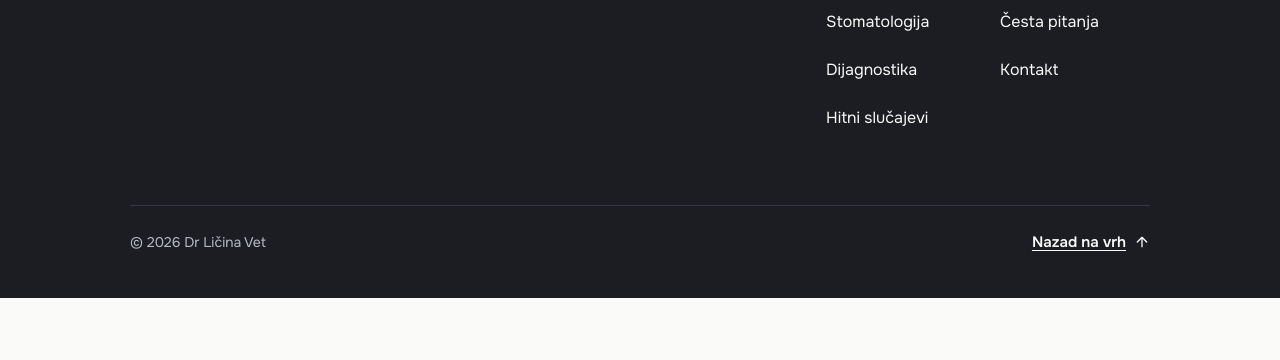
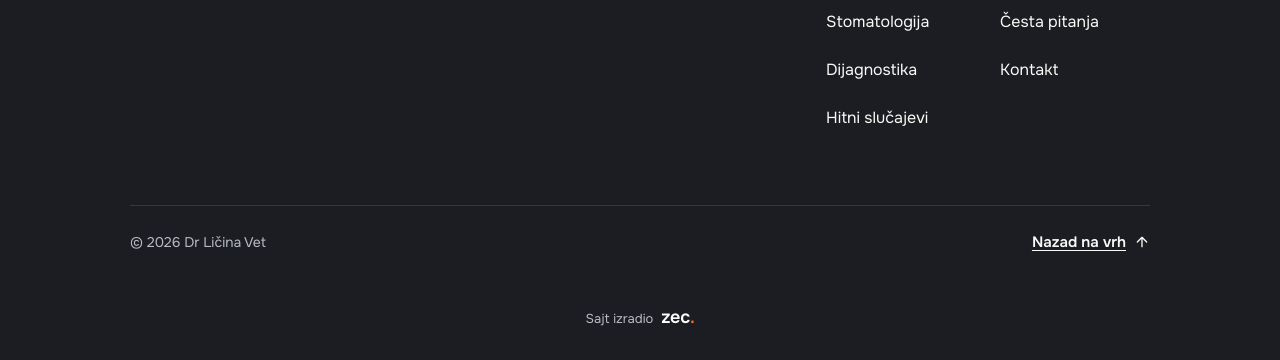
Before and after one commit to cze45/licina-vet, a plain HTML site: page index.html in a window 1280 px wide. Shown: the part 5593-5953 px from the top of the page. Before the commit the page ends 5891 px from the top, so only its background shows below. Drawn offline with nearby package versions, Linux system fonts and the light colour scheme.

Commit message:
Futer: potpis izrade sajta
Co-Authored-By: Claude Opus 5.5 <noreply@anthropic.com>

```diff
--- a/index.html
+++ b/index.html
@@ -326,6 +326,7 @@
         <p>© 2026 Dr Ličina Vet</p>
         <a href="#top" class="ftr__top-link">Nazad na vrh<svg width="16" height="16" viewBox="0 0 24 24" aria-hidden="true"><path d="M12 19V5M5 12l7-7 7 7"/></svg></a>
       </div>
+      <p class="ftr__credit">Sajt izradio <span class="zec" translate="no">zec<span>.</span></span></p>
     </div>
   </footer>
 </div>
--- a/styles.css
+++ b/styles.css
@@ -242,6 +242,9 @@ section[id] { scroll-margin-top: 72px; }
 .ftr__top-link { min-height: 48px; display: flex; align-items: center; gap: 8px; font-size: 0.9375rem; font-weight: 600; text-decoration: underline; text-underline-offset: 0.2em; }
 .ftr__top-link:hover { color: #B9BCC4; }
 .ftr__top-link svg { fill: none; stroke: currentColor; stroke-width: 2; stroke-linecap: round; stroke-linejoin: round; }
+.ftr__credit { margin: 0; display: flex; align-items: baseline; justify-content: center; gap: 8px; font-size: 0.8125rem; color: #B9BCC4; }
+.zec { font-size: 1.125rem; font-weight: 600; letter-spacing: -0.02em; color: #FFFFFF; }
+.zec span { color: #F26522; }
 @media (max-width: 1023.98px) { .f-c3, .f-pa, .f-pb, .f-half { grid-column: span 4 !important; } }
 @media (max-width: 639.98px) {
   .ftr { padding-top: 64px; }
```
